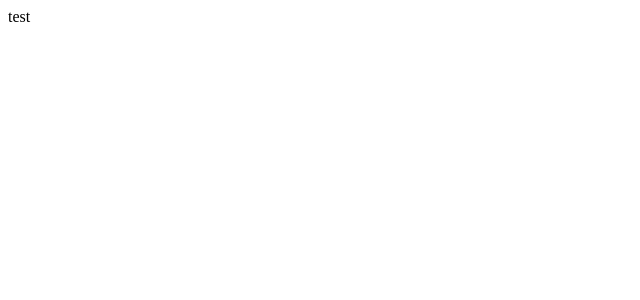
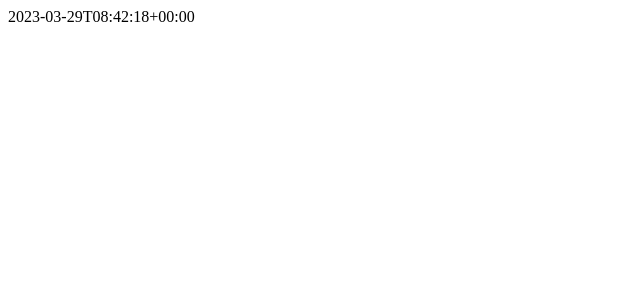
Before and after one commit to MrLizzaard/front-template, a React (Create React App) app: page / in a window 1280 px wide. Shown: the top 300 px of the page, without its empty margins (0-640 px from the left). Built offline with nearby package versions, Linux system fonts and the light colour scheme.

Commit message:
add dayjs

```diff
--- a/package.json
+++ b/package.json
@@ -10,6 +10,7 @@
     "@types/node": "^16.18.22",
     "@types/react": "^18.0.31",
     "@types/react-dom": "^18.0.11",
+    "dayjs": "^1.11.7",
     "node-sass": "^7.0.3",
     "react": "^18.2.0",
     "react-dom": "^18.2.0",
--- a/src/app/Route.tsx
+++ b/src/app/Route.tsx
@@ -1,7 +1,9 @@
 import React from "react";
+import dayjs from "dayjs";
 
 const Route = () => {
-  return <div>test</div>;
+  const test = dayjs(new Date()).format();
+  return <div>{test}</div>;
 };
 
 export default Route;
```
Also changed, not shown: 2 other files (tests, documents, lock files or other folders).
